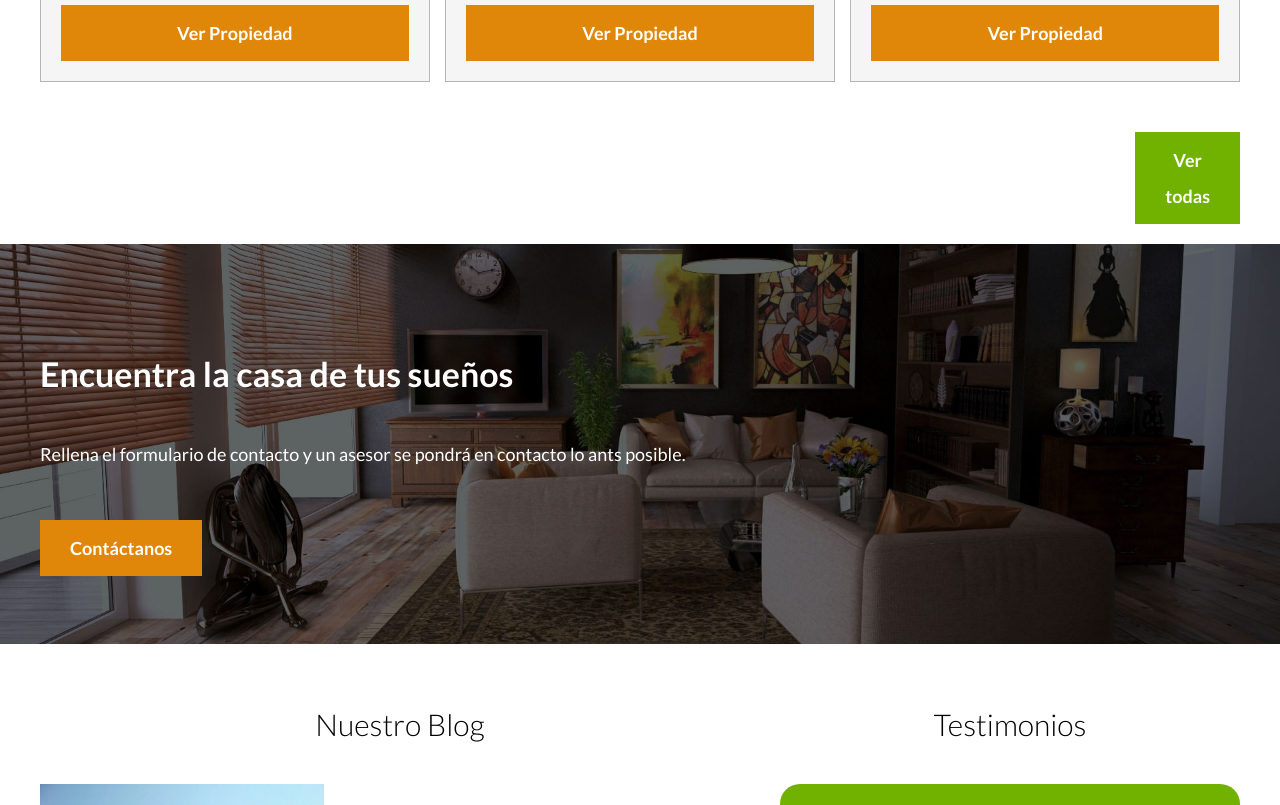
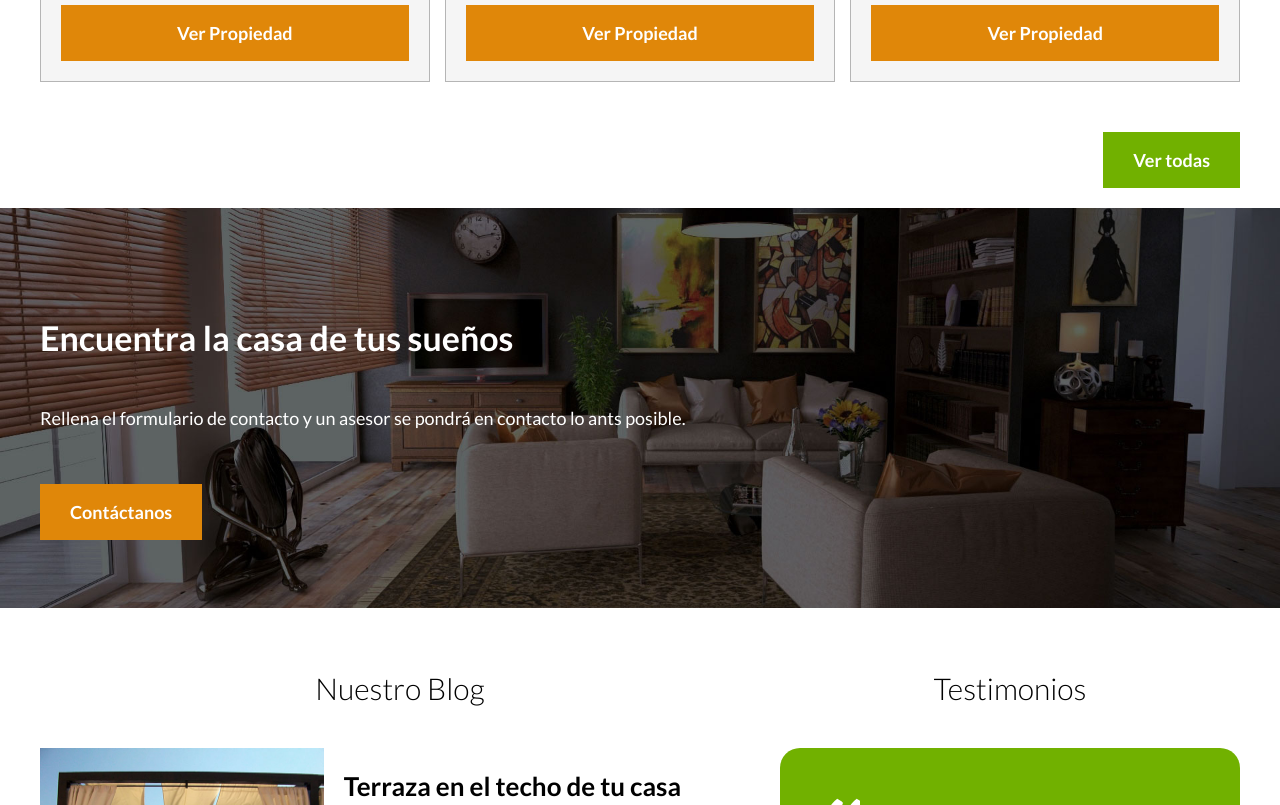
Before and after one commit to nadamas2000/html-css-site, a plain HTML site: page index.html in a window 1280 px wide. Shown: the part 2100-2905 px from the top of the page. Drawn offline with Linux system fonts and the light colour scheme.

Commit message:
Update style.css

```diff
--- a/css/style.css
+++ b/css/style.css
@@ -80,7 +80,7 @@ h4{
 @media (min-width: 768px) {
     .boton {
         display: inline-block;
-        flex: 0 0;
+        flex: 0 0 auto;
     }
 }
 
```
